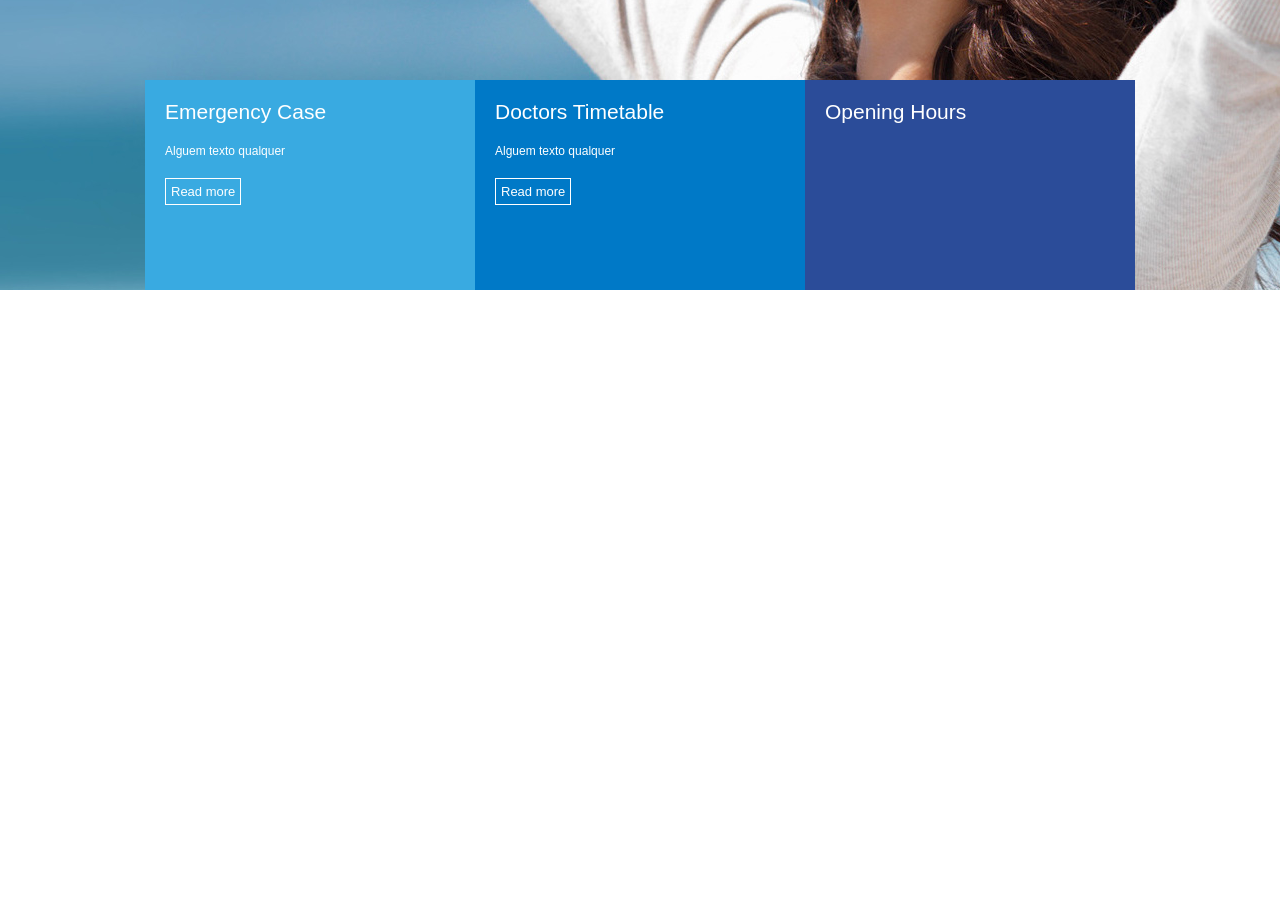
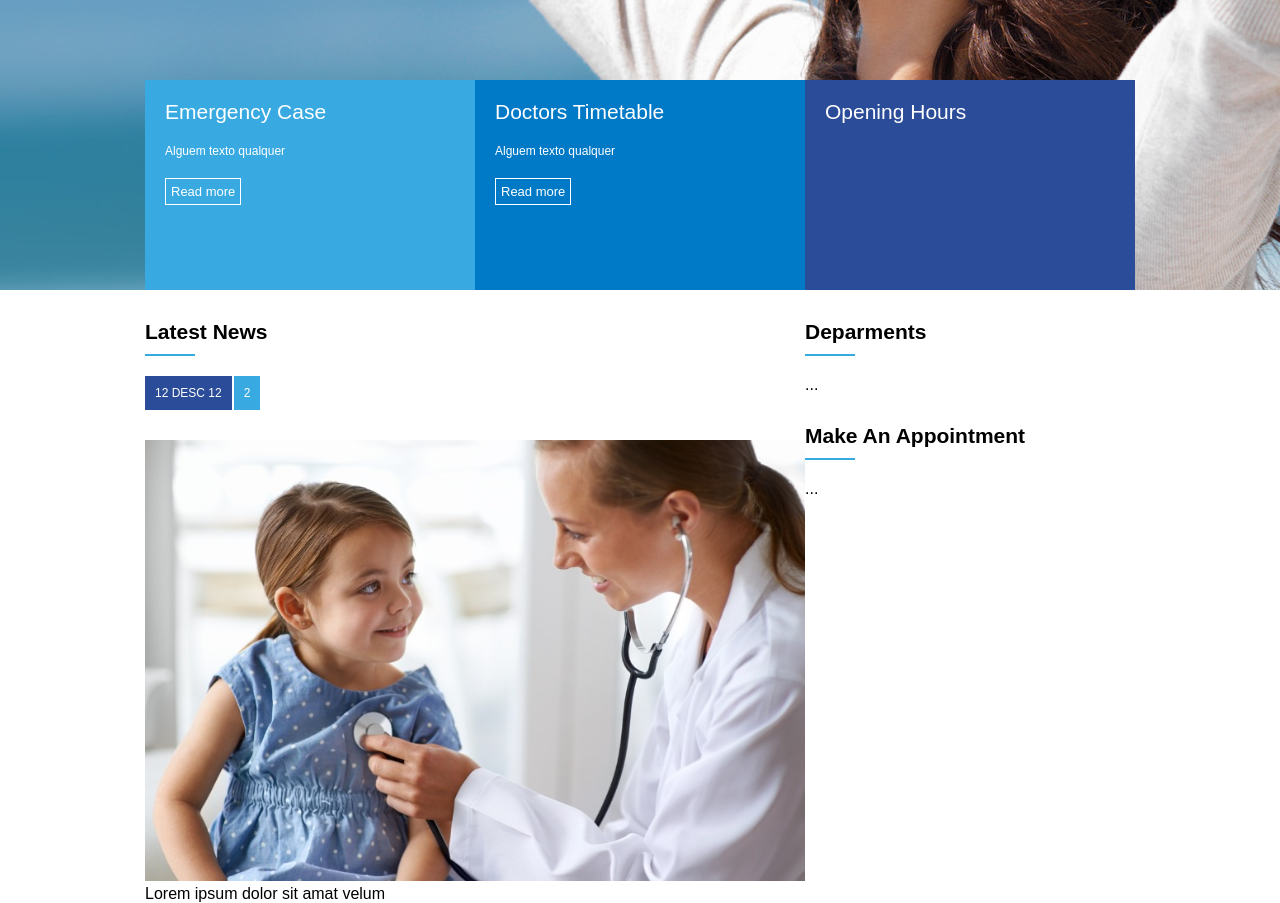
Before and after one commit to MatheusWylla/MediCenter, a plain HTML site: page mediCenter/index.html in a window 1280 px wide. Shown: the part 500-1403 px from the top of the page. Before the commit the page ends 800 px from the top, so only its background shows below. Drawn offline with Linux system fonts and the light colour scheme.

Commit message:
section Latest News

```diff
--- a/mediCenter/assets/css/style.css
+++ b/mediCenter/assets/css/style.css
@@ -137,3 +137,60 @@ nav a:hover {
   font-size: 13px;
   text-decoration: none;
 }
+
+#geral {
+  display: flex;
+  justify-content: center;
+}
+
+#geral section {
+  flex: 2;
+}
+
+#geral aside {
+  flex: 1;
+}
+.widget_title {
+  margin-top: 30px;
+  margin-bottom: 20px;
+}
+.widget_title_text {
+  color: #000000;
+  font-size: 21px;
+  font-weight: bold;
+}
+
+.widget_title_bar {
+  width: 50px;
+  height: 2px;
+  background-color: #36a9e1;
+  margin-top: 10px;
+}
+
+article .news_data {
+  display: flex;
+}
+
+article .news_posted_at {
+  background-color: #2b4c99;
+  color: #fff;
+  font-size: 12px;
+  padding: 10px;
+  margin-right: 2px;
+}
+
+article .news_comments {
+  background-color: #39aae1;
+  color: #fff;
+  font-size: 12px;
+  padding: 10px;
+}
+
+article .news_thumbnail {
+  margin-top: 30px;
+}
+
+article .news_thumbnail img {
+  width: 100%;
+  height: auto;
+}
--- a/mediCenter/index.html
+++ b/mediCenter/index.html
@@ -56,5 +56,49 @@
         </div>
       </div>
     </section>
+
+    <section id="geral">
+      <div class="container">
+        <section>
+          <div class="widget">
+            <div class="widget_title">
+              <div class="widget_title_text">Latest News</div>
+              <div class="widget_title_bar"></div>
+            </div>
+            <div class="widget_body">
+              <article>
+                <div class="news_data">
+                  <div class="news_posted_at">12 DESC 12</div>
+                  <div class="news_comments">2</div>
+                </div>
+                <div class="news_thumbnail">
+                  <img
+                    src="/assets/images/doutora.jpg"
+                    alt="imagem de uma doutora exabiminando criança"
+                  />
+                </div>
+                <div class="news_title">Lorem ipsum dolor sit amat velum</div>
+              </article>
+            </div>
+          </div>
+        </section>
+        <aside>
+          <div class="widget">
+            <div class="widget_title">
+              <div class="widget_title_text">Deparments</div>
+              <div class="widget_title_bar"></div>
+            </div>
+            <div class="widget_body">...</div>
+          </div>
+          <div class="widget">
+            <div class="widget_title">
+              <div class="widget_title_text">Make An Appointment</div>
+              <div class="widget_title_bar"></div>
+            </div>
+            <div class="widget_body">...</div>
+          </div>
+        </aside>
+      </div>
+    </section>
   </body>
 </html>
```
Also changed, not shown: mediCenter/assets/images/doutora.jpg (added).
